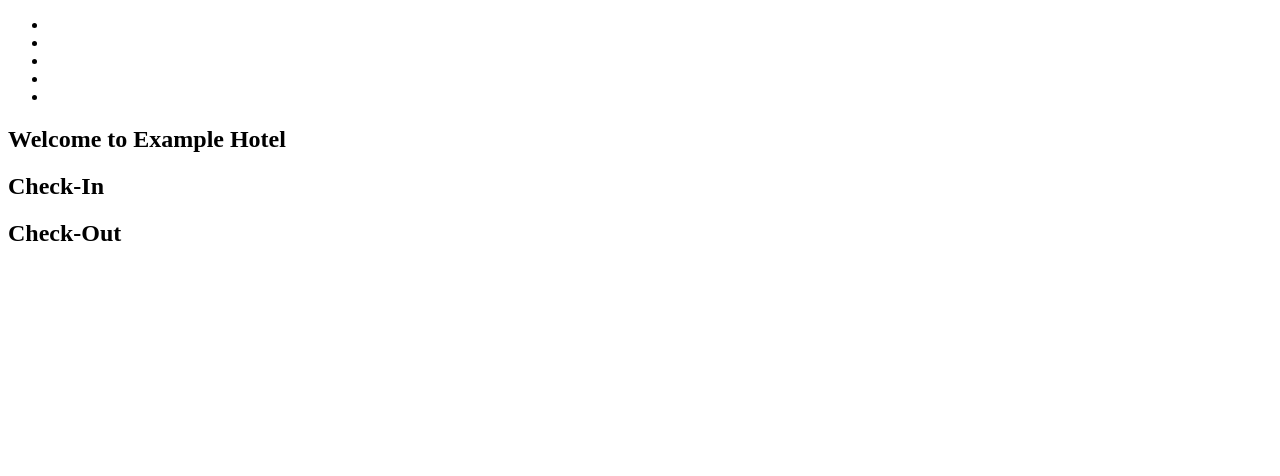
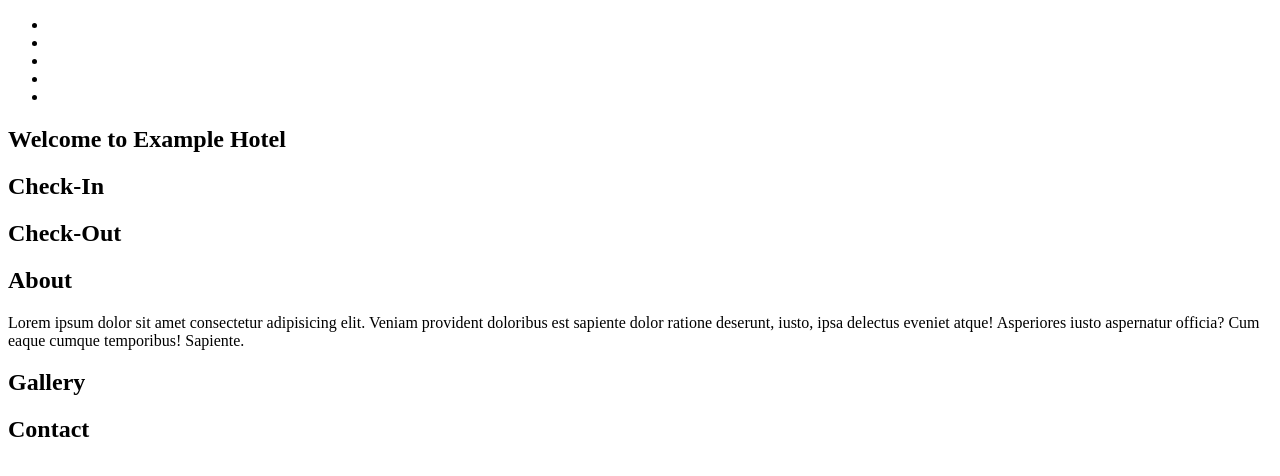
Before and after one commit to iwinbulu/hotel-demo, a plain HTML site: page index.html in a window 1280 px wide. Drawn offline with Linux system fonts and the light colour scheme.

Commit message:
Only create HTML structure right now

```diff
--- a/index.html
+++ b/index.html
@@ -25,5 +25,24 @@
         <h2>Check-Out</h2>
       </div>
     </section>
+
+    <section id="about">
+      <h2>About</h2>
+      <p>
+        Lorem ipsum dolor sit amet consectetur adipisicing elit. Veniam
+        provident doloribus est sapiente dolor ratione deserunt, iusto, ipsa
+        delectus eveniet atque! Asperiores iusto aspernatur officia? Cum eaque
+        cumque temporibus! Sapiente.
+      </p>
+    </section>
+
+    <section id="gallery">
+      <h1>Gallery</h1>
+    </section>
+
+    <section id="contact">
+      <h2>Contact</h2>
+    </section>
+    <footer></footer>
   </body>
 </html>
```
